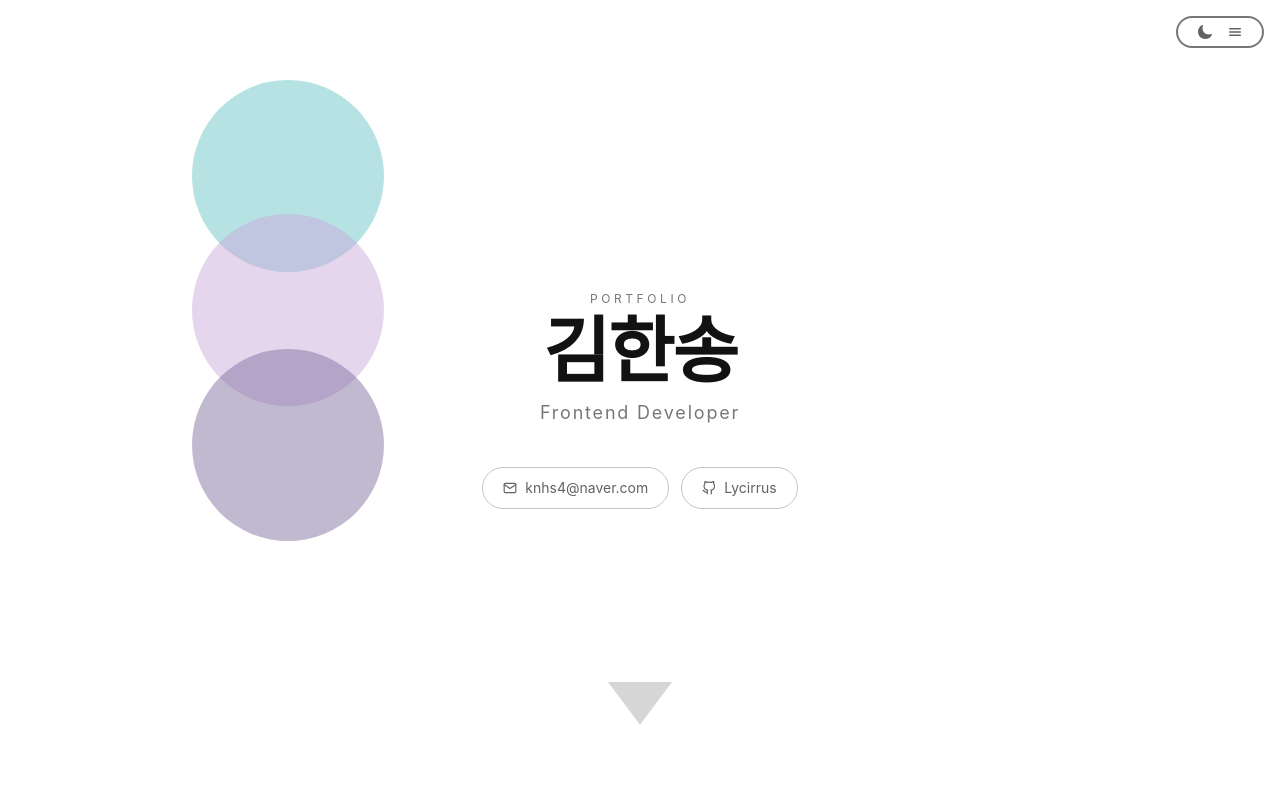
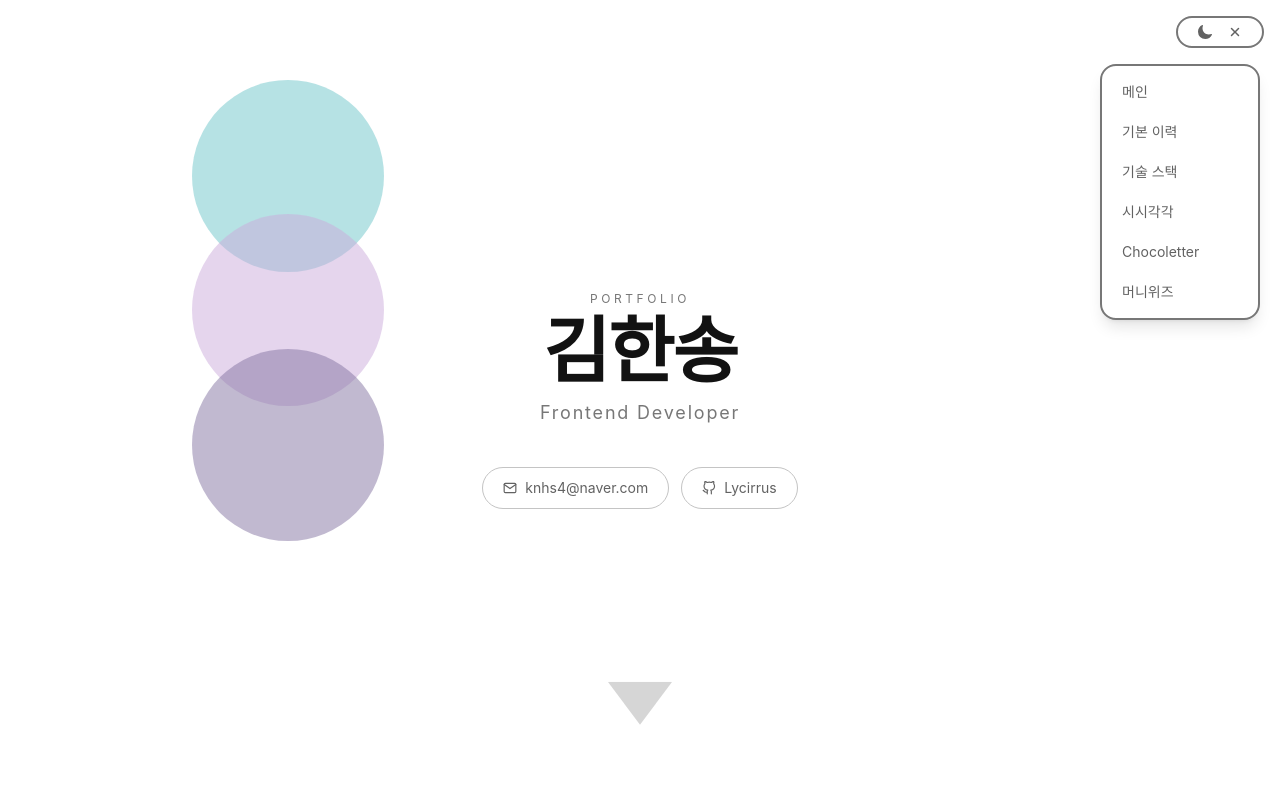
Before and after one commit to Lycirrus/Lycirrus.github.io, a React (Vite) app: page / in a window 1280 px wide. Both pictures are taken after a click on the button 1235 px from the left and 32 px from the top of the page. Shown: the top 800 px of the page. Built offline with nearby package versions, Linux system fonts and the light colour scheme; a web font is replaced by a local one.

Commit message:
Feat: 네비게이터

```diff
--- /dev/null
+++ b/src/components/data/navData.ts
@@ -0,0 +1,13 @@
+export interface NavItem {
+    label: string;
+    id: string;
+}
+
+export const navItems: NavItem[] = [
+    { label: "메인", id: "main" },
+    { label: "기본 이력", id: "exp" },
+    { label: "기술 스택", id: "stack" },
+    { label: "시시각각", id: "projectA" },
+    { label: "Chocoletter", id: "projectB" },
+    { label: "머니위즈", id: "projectC" },
+];
--- a/src/components/experience/ExpScreen.tsx
+++ b/src/components/experience/ExpScreen.tsx
@@ -7,10 +7,9 @@ import { useWindowSize } from "../../hooks/useWindowSize";
 
 const ExpScreen = () => {
   const isDesktop = useWindowSize();
-  // const containerRef = useExpScroll();
 
   return (
-    <div className="w-full min-h-dvh bg-pf-bg dark:bg-pf-bg-dark">
+    <div className="w-full min-h-dvh bg-pf-bg dark:bg-pf-bg-dark" id="exp">
       <div className="h-full max-w-7xl mx-auto py-3 px-6 md:px-12">
         <div className="h-full p-6 md:p-12 rounded-2xl">
           <div className="flex items-center pb-6 md:pb-12">
--- a/src/components/main/MainScreen.tsx
+++ b/src/components/main/MainScreen.tsx
@@ -4,7 +4,7 @@ import { FiMail, FiGithub } from "react-icons/fi"
 
 const MainScreen = () => {
   return (
-    <div className="w-full h-dvh bg-pf-white dark:bg-pf-black relative overflow-hidden">
+    <div className="w-full h-dvh bg-pf-white dark:bg-pf-black relative overflow-hidden" id="main">
       <ThreeCircles />
 
       <div className="absolute inset-0 flex flex-col items-center justify-center gap-6">
--- a/src/components/navigator/Navbar.tsx
+++ b/src/components/navigator/Navbar.tsx
@@ -1,14 +1,16 @@
-// import { useState } from "react";
 import { IoMoon } from "react-icons/io5";
 import { IoSunny } from "react-icons/io5";
 import { IoClose } from "react-icons/io5";
 import { IoMenu } from "react-icons/io5";
 import { useDarkMode } from "../../hooks/useDarkMode";
 
-const Navbar = () => {
+interface NavbarProps {
+    isOpen: boolean;
+    handleMenuClick: () => void;
+}
+
+const Navbar = ({ isOpen, handleMenuClick }: NavbarProps) => {
     const { isDark, toggle } = useDarkMode();
-    // const [isOpen, setIsOpen] = useState(false);
-    const isOpen = false;
 
     return (
         <div className="fixed right-4 top-4 w-16 md:w-22 h-8 flex justify-center z-1 rounded-full border-2 border-pf-gray-200 dark:border-pf-gray-100 dark:bg-pf-black bg-pf-white">
@@ -16,7 +18,7 @@ const Navbar = () => {
                 <button className="w-1/2 flex justify-center" onClick={toggle}>
                     {isDark ? <IoSunny className="fill-pf-white" /> : <IoMoon className="fill-pf-gray-300" />}
                 </button>
-                <button className="w-1/2 flex justify-center">
+                <button className="w-1/2 flex justify-center" onClick={handleMenuClick}>
                     {isOpen ? <IoClose className="text-pf-gray-300 dark:text-pf-white" /> : <IoMenu className="text-pf-gray-300 dark:text-pf-white" />}
                 </button>
             </div>
--- /dev/null
+++ b/src/components/navigator/Navigator.tsx
@@ -0,0 +1,30 @@
+import { useScrollNav } from "../../hooks/useScrollNav";
+import { navItems } from "../data/navData";
+
+interface NavigatorProps {
+    isOpen: boolean;
+}
+
+const Navigator = ({ isOpen }: NavigatorProps) => {
+    const { scrollToSection } = useScrollNav();
+
+    return (
+        <div className={`fixed right-5 top-16 w-40 rounded-2xl border-2 border-pf-gray-200 dark:border-pf-gray-100 dark:bg-pf-black bg-pf-white p-2 shadow-lg
+                transition-all duration-300 ease-out origin-top z-2
+                ${isOpen ? "opacity-100 translate-y-0" : "opacity-0 -translate-y-2 pointer-events-none"}`}>
+            <div className="flex flex-col gap-1">
+                {navItems.map((item) => (
+                    <button
+                        key={item.id}
+                        onClick={() => scrollToSection(item.id)}
+                        className="text-left text-sm text-pf-gray-300 dark:text-pf-white px-3 py-2 rounded-xl hover:bg-pf-gray-200/30 dark:hover:bg-pf-gray-100/10 transition-colors"
+                    >
+                        {item.label}
+                    </button>
+                ))}
+            </div>
+        </div>
+    )
+}
+
+export default Navigator
--- a/src/components/project/projectA/ProjectA.tsx
+++ b/src/components/project/projectA/ProjectA.tsx
@@ -46,7 +46,7 @@ const ProjectA = () => {
   useProjectScroll({ rootRef });
 
   return (
-    <div className="w-full bg-pf-bg dark:bg-pf-bg-dark" ref={rootRef}>
+    <div className="w-full bg-pf-bg dark:bg-pf-bg-dark" ref={rootRef} id="projectA">
       <div className="pin-wrapper h-dvh max-w-7xl mx-auto py-3 px-6 md:px-12">
         <div className="h-full p-6 md:p-12 rounded-2xl">
           <div className="flex items-center pb-6 md:pb-12">
--- a/src/components/project/projectB/ProjectB.tsx
+++ b/src/components/project/projectB/ProjectB.tsx
@@ -46,7 +46,7 @@ const ProjectB = () => {
   useProjectScroll({ rootRef });
 
   return (
-    <div className="w-full bg-pf-white dark:bg-pf-black" ref={rootRef}>
+    <div className="w-full bg-pf-white dark:bg-pf-black" ref={rootRef} id="projectB">
       <div className="pin-wrapper h-dvh max-w-7xl mx-auto py-3 px-6 md:px-12">
         <div className="h-full p-6 md:p-12 rounded-2xl">
           <div className="flex items-center pb-6 md:pb-12">
--- a/src/components/project/projectC/ProjectC.tsx
+++ b/src/components/project/projectC/ProjectC.tsx
@@ -45,7 +45,7 @@ const ProjectC = () => {
   useProjectScroll({ rootRef });
 
   return (
-    <div className="w-full bg-pf-bg dark:bg-pf-bg-dark" ref={rootRef}>
+    <div className="w-full bg-pf-bg dark:bg-pf-bg-dark" ref={rootRef} id="projectC">
       <div className="pin-wrapper h-dvh max-w-7xl mx-auto py-3 px-6 md:px-12">
         <div className="h-full p-6 md:p-12 rounded-2xl">
           <div className="flex items-center pb-6 md:pb-12">
--- a/src/components/stack/StackScreen.tsx
+++ b/src/components/stack/StackScreen.tsx
@@ -8,7 +8,7 @@ const StackScreen = () => {
   const sectionRef = useRef<HTMLDivElement>(null)
 
   return (
-    <div ref={sectionRef} className="w-full min-h-dvh bg-pf-white dark:bg-pf-black">
+    <div ref={sectionRef} className="w-full min-h-dvh bg-pf-white dark:bg-pf-black" id="stack">
       <div className="h-full max-w-7xl mx-auto py-3 px-6 md:px-12">
         <div className="h-full p-6 md:p-12 rounded-2xl">
           <div className="flex items-center pb-6 md:pb-12">
--- /dev/null
+++ b/src/hooks/useScrollNav.ts
@@ -0,0 +1,29 @@
+import { useCallback } from "react";
+import gsap from "gsap";
+import { ScrollTrigger } from "gsap/ScrollTrigger";
+
+gsap.registerPlugin(ScrollTrigger);
+
+export const useScrollNav = (onAfterScroll?: () => void) => {
+    const scrollToSection = useCallback((id: string) => {
+        const target = document.getElementById(id);
+        if (!target) return;
+
+        // ScrollTrigger가 pin으로 인해 offset을 가지고 있을 수 있으므로
+        // ScrollTrigger.refresh() 후 실제 offsetTop을 계산
+        ScrollTrigger.refresh();
+
+        const top = target.getBoundingClientRect().top + window.scrollY;
+
+        gsap.to(window, {
+            scrollTo: { y: top, autoKill: true },
+            duration: 0.8,
+            ease: "power2.inOut",
+            onComplete: () => {
+                onAfterScroll?.();
+            },
+        });
+    }, [onAfterScroll]);
+
+    return { scrollToSection };
+};
--- a/src/pages/MainPage.tsx
+++ b/src/pages/MainPage.tsx
@@ -1,4 +1,5 @@
 import Navbar from "../components/navigator/Navbar";
+import Navigator from "../components/navigator/Navigator";
 import MainScreen from "../components/main/MainScreen"
 import StackScreen from "../components/stack/StackScreen"
 import ExpScreen from "../components/experience/ExpScreen"
@@ -7,14 +8,21 @@ import ProjectB from "../components/project/projectB/ProjectB";
 import ProjectC from "../components/project/projectC/ProjectC";
 import gsap from "gsap"
 import ScrollTrigger from "gsap/ScrollTrigger"
+import { useState } from "react";
 
 gsap.registerPlugin(ScrollTrigger);
 
 export function MainPage() {
+    const [isOpen, setIsOpen] = useState(false);
+
+    const handleMenuClick = () => {
+        setIsOpen(!isOpen);
+    };
 
   return (
     <div className="w-full bg-pf-black">
-      <Navbar />
+      <Navbar isOpen={isOpen} handleMenuClick={handleMenuClick} />
+      <Navigator isOpen={isOpen} />
       <MainScreen />
       <ExpScreen />
       <StackScreen />
```
